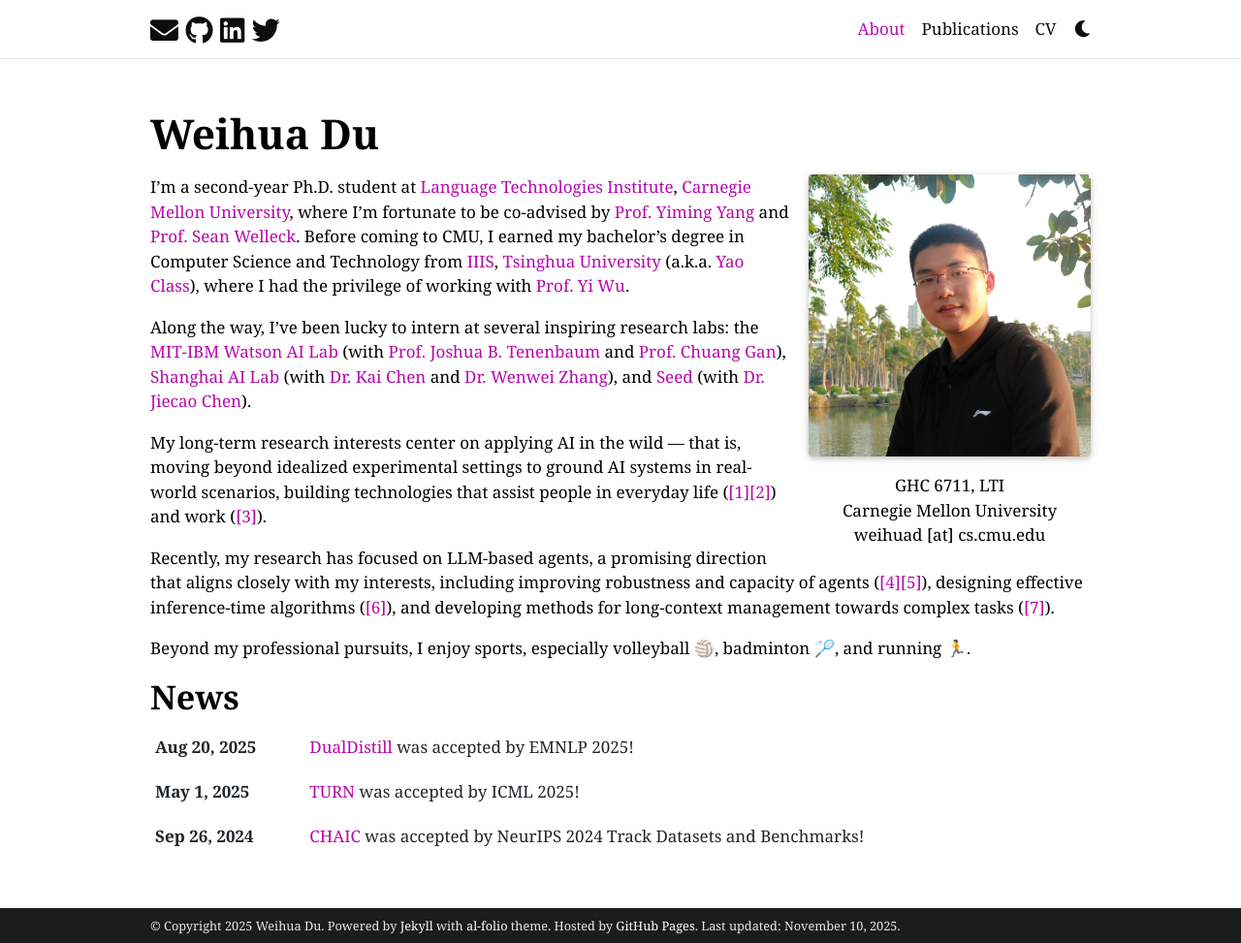
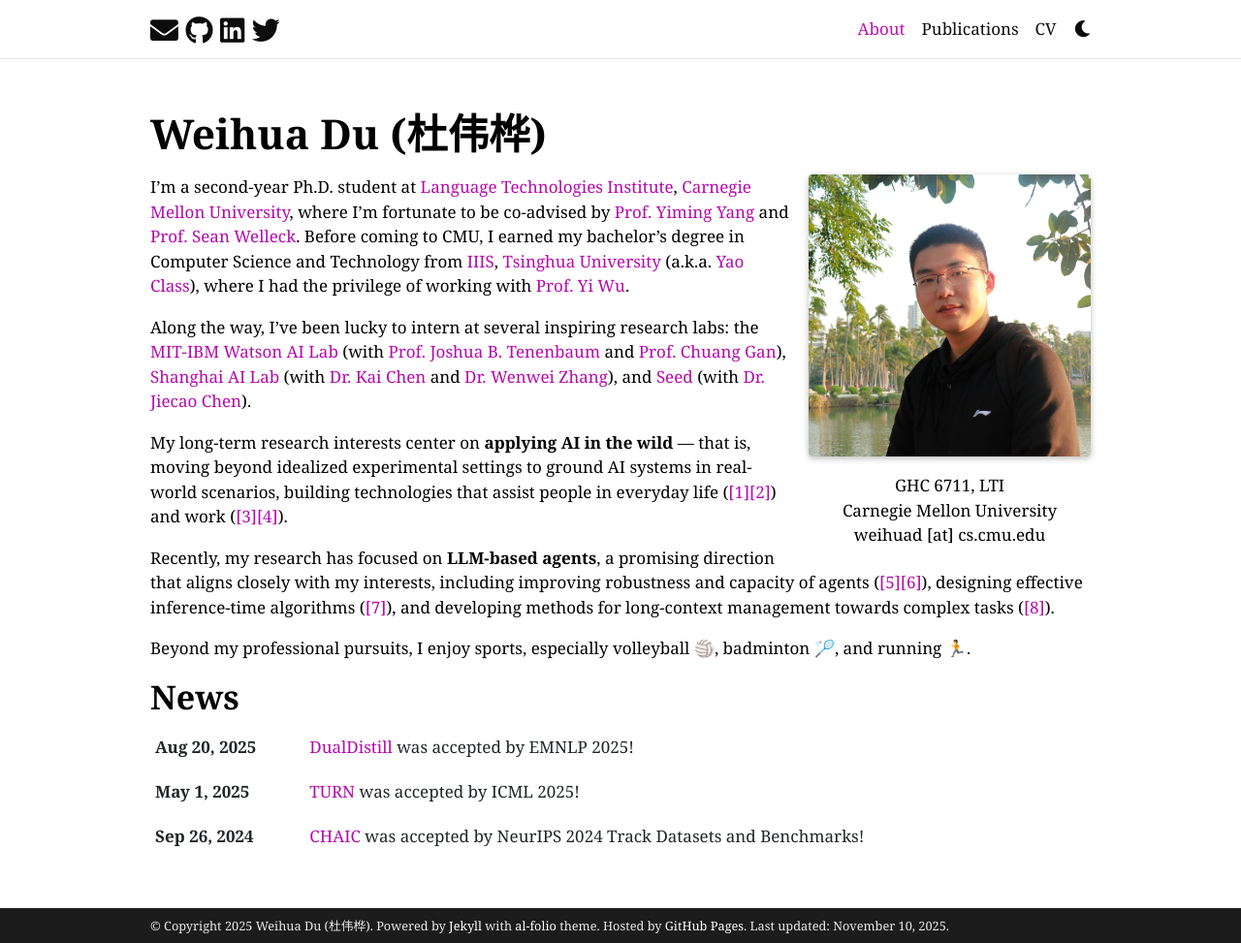
Before and after one commit to StigLidu/StigLidu.github.io, a Jekyll site: the page built from _pages/about.md, in a window 1280 px wide and 973 px high. Shown: the whole window at 97% size. Built offline with Jekyll 4.4.1, drawn with Linux system fonts in a browser that asks for light colours; full-size pictures stand in for the smaller copies a plugin makes; comment, search, counter and statistics services are not loaded; a style sheet for code colours, icons or effects is not loaded.

Commit message:
11/08 upd

```diff
--- a/_config.yml
+++ b/_config.yml
@@ -5,7 +5,7 @@
 title: blank # the website title (if blank, full name will be used instead)
 first_name: Weihua
 middle_name:
-last_name: Du
+last_name: Du (杜伟桦)
 email: weihuad@cs.cmu.edu
 description: > # the ">" symbol means to ignore newlines until "footer_text:"
   The personal academic website of Weihua Du.
--- a/_layouts/about.html
+++ b/_layouts/about.html
@@ -26,7 +26,9 @@ layout: default
               {% include figure.html
               path=profile_image_path
               class=profile_image_class
-              alt=page.profile.image -%}
+              alt=page.profile.image
+              max-width=page.profile.max_width
+              width=page.profile.width -%}
             {% endif -%}
             {%- if page.profile.address %}
             <div class="address">
--- a/_pages/about.md
+++ b/_pages/about.md
@@ -7,6 +7,8 @@ profile:
   align: right
   image: my_pic_4.jpg
   image_circular: false # true # crops the image to make it circular
+  max_width: 280px  # Set maximum width of the image (e.g., "280px", "50%", "20rem")
+  # width: 280px  # Alternatively, set fixed width instead of max_width
   address: >
     <p style="text-align: center;">GHC 6711, LTI</p>
     <p style="text-align: center;">Carnegie Mellon University</a></p>
@@ -22,8 +24,8 @@ I’m a second-year Ph.D. student at [Language Technologies Institute](https://w
 
 Along the way, I’ve been lucky to intern at several inspiring research labs: the [MIT-IBM Watson AI Lab](https://mitibmwatsonailab.mit.edu/) (with [Prof. Joshua B. Tenenbaum](https://web.mit.edu/cocosci/josh.html) and [Prof. Chuang Gan](https://people.csail.mit.edu/ganchuang/)), [Shanghai AI Lab](https://www.shlab.org.cn/) (with [Dr. Kai Chen](https://chenkai.site/) and [Dr. Wenwei Zhang](https://zhangwenwei.cn/)), and [Seed](https://jiecchen.github.io/) (with [Dr. Jiecao Chen](https://jiecchen.github.io/)).
 
-My long-term research interests center on applying AI in the wild — that is, moving beyond idealized experimental settings to ground AI systems in real-world scenarios, building technologies that assist people in everyday life ([[1]](https://arxiv.org/abs/2307.02485)[[2]](https://arxiv.org/abs/2411.01796)) and work ([[3]](https://arxiv.org/abs/2306.15182)).
+My long-term research interests center on **applying AI in the wild** — that is, moving beyond idealized experimental settings to ground AI systems in real-world scenarios, building technologies that assist people in everyday life ([[1]](https://arxiv.org/abs/2307.02485)[[2]](https://arxiv.org/abs/2411.01796)) and work ([[3]](https://arxiv.org/abs/2306.15182)[[4]](https://arxiv.org/abs/2511.02208)).
 
-Recently, my research has focused on LLM-based agents, a promising direction that aligns closely with my interests, including improving robustness and capacity of agents ([[4]](https://arxiv.org/abs/2509.17325)[[5]](https://arxiv.org/abs/2507.05707)), designing effective inference-time algorithms ([[6]](https://arxiv.org/abs/2502.05234)), and developing methods for long-context management towards complex tasks ([[7]](https://arxiv.org/abs/2510.06727)).
+Recently, my research has focused on **LLM-based agents**, a promising direction that aligns closely with my interests, including improving robustness and capacity of agents ([[5]](https://arxiv.org/abs/2509.17325)[[6]](https://arxiv.org/abs/2507.05707)), designing effective inference-time algorithms ([[7]](https://arxiv.org/abs/2502.05234)), and developing methods for long-context management towards complex tasks ([[8]](https://arxiv.org/abs/2510.06727)).
 
 Beyond my professional pursuits, I enjoy sports, especially volleyball 🏐, badminton 🏸, and running 🏃.
```
